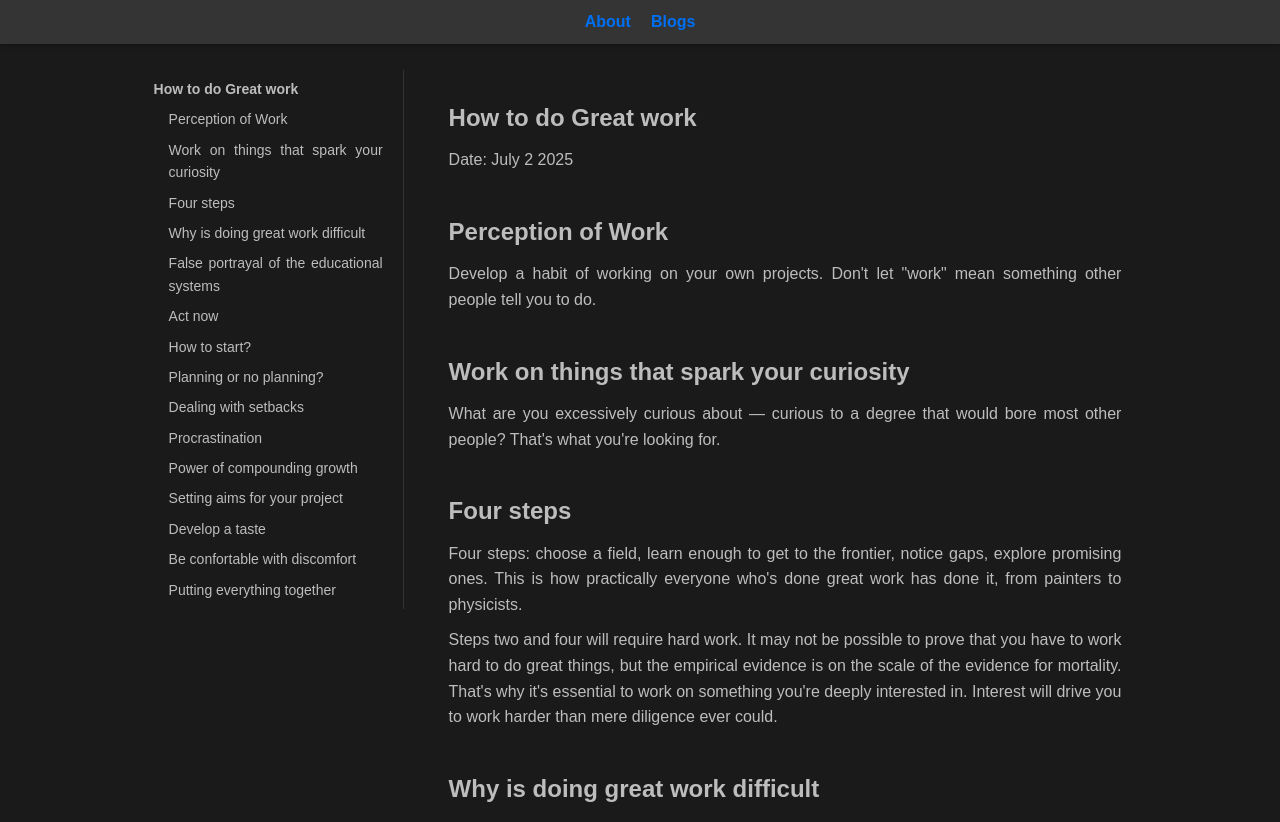
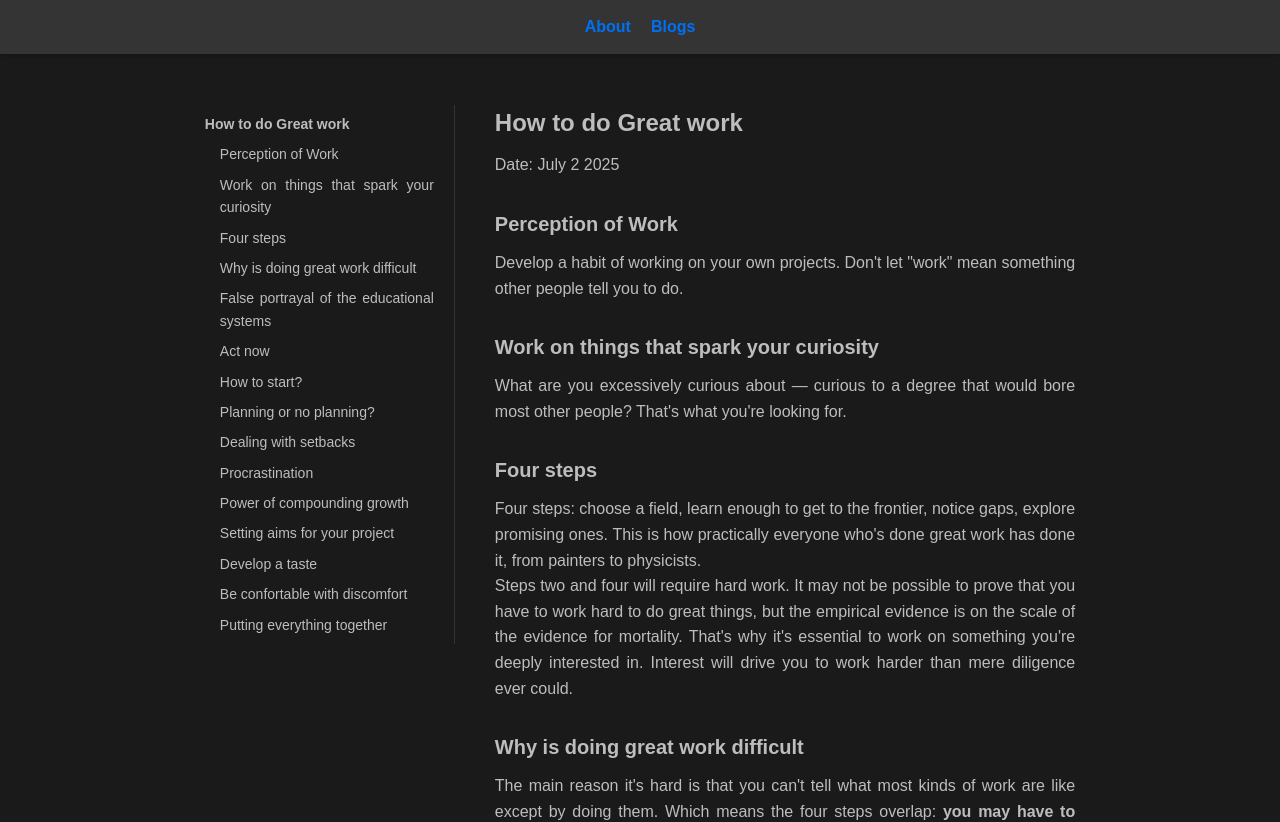
Before and after one commit to kieranlo/blog-app, a Next.js app: page /blogs/how_to_do_great_work in a window 1280 px wide. Shown: the top 822 px of the page. Built offline with nearby package versions, Linux system fonts and the light colour scheme.

Commit message:
update formatting

```diff
--- a/src/app/blogs/[slug]/page.tsx
+++ b/src/app/blogs/[slug]/page.tsx
@@ -34,12 +34,12 @@ export default async function BlogPost({ params }: { params: { slug: string } })
     <div className={styles.blogContainer}>
       <div className={styles.blogContent}>
         <ReactMarkdown components={{
-            h2: ({node, ...props}) => <h1 id={props.children?.toString().toLowerCase().replace(/[^\w]+/g, '-') || ''} {...props} />,
-            h3: ({node, ...props}) => <h2 id={props.children?.toString().toLowerCase().replace(/[^\w]+/g, '-') || ''} {...props} />,
+            h2: ({node, ...props}) => <h2 id={props.children?.toString().toLowerCase().replace(/[^\w]+/g, '-') || ''} {...props} />,
+            h3: ({node, ...props}) => <h3 id={props.children?.toString().toLowerCase().replace(/[^\w]+/g, '-') || ''} {...props} />,
             ol: ({node, ...props}) => <ol style={{
                 listStyleType: 'decimal',
                 paddingLeft: '2rem',
-                margin: '1rem 0'
+                margin: '0 0'
             }} {...props} />,
         }}>
           {markdownContent}
--- a/src/app/blogs/blog.module.css
+++ b/src/app/blogs/blog.module.css
@@ -2,8 +2,9 @@
   display: flex;
   flex-direction: row-reverse; /* Reverses order: nav on left, content on right */
   position: relative;
-  max-width: 1200px;
+  max-width: 1000px;
   margin: 0 auto;
+  margin-bottom: 20px;
 }
 
 .blogContent {
@@ -18,6 +19,12 @@
   scroll-margin-top: 60px; /* Adjust based on your header height */
 }
 
+.blogList {
+  list-style: none;
+  padding-left: 0; /* Remove default left padding */
+  margin: 0;
+}
+
 .blogCard {
   flex: 1;
   max-width: 75%;
@@ -27,9 +34,10 @@
 .navigationPane {
   width: 250px;
   position: sticky; /* Makes it stick during scroll */
-  top: 70px; /* Adjust based on your header height */
+  top: 105px; /* Adjust based on your header height */
   height: fit-content;
   padding-right: 20px; /* Changed from padding-left */
+  margin-top: 30px; /* Adjusted to match the header height */
   border-right: 1px solid #333; /* Changed from border-left */
   margin-right: 20px; /* Changed from margin-left */
   align-self: flex-start; /* Ensures it sticks to the top */
--- a/src/app/footer.tsx
+++ b/src/app/footer.tsx
@@ -1,7 +1,7 @@
 export default function Footer() {
   return (
     <footer>
-      <p>© 2025 Notes App by Kieran Lo. All rights reserved. Contact: lokieran@gmail.com</p>
+      <p>© 2025 Notes App by Kieran. All rights reserved.</p>
     </footer>
   );
 }
--- a/src/app/globals.css
+++ b/src/app/globals.css
@@ -23,11 +23,9 @@ body{
 }
 
 h1, h2, h3 {
-  margin: 0 auto;
-  padding: 5px;
-  max-width: 800px; /* Restricts text width for readability */
   font-weight: bold;
   margin-top: 30px;
+  margin-bottom: 10px;
 }
 
 h1 {
@@ -41,10 +39,10 @@ h2 {
 html, body {
   margin: 0; /* Removes default margin */
 }
-
+/*
 p {
   padding: 5px;
-}
+} */
 
 main{
   flex: 1; /* Allows main to grow and fill available space */
@@ -52,8 +50,9 @@ main{
   flex-direction: column;
   justify-content: flex-start; /* Align content to the top */
   text-align: justify;
-  padding: 20px 12%;
+  padding: 20px 16%;
   line-height: 1.6; /* Improves readability */
+  /* max-width: 1200px; */
 }
 
 /* Phones */
@@ -61,18 +60,6 @@ main{
   main {
     padding: 20px 8%;
   }
-}
-
-header {
-  text-align: center;
-  padding: 10px;
-  font-weight: bold;
-  color: #0070f3;
-  position: sticky; /* Keeps header at the top */
-  top: 0; /* This is required to make sticky positioning work */
-  background-color: #343434; /* Slightly lighter than main background */
-  box-shadow: 0 2px 4px rgba(0, 0, 0, 0.2); /* Subtle shadow for depth */
-  z-index: 20; /* Ensures header stays above other content */
 }
 
 nav {
@@ -86,9 +73,21 @@ nav a:hover {
   text-decoration: underline;
 }
 
+header {
+  text-align: center;
+  padding: 15px;
+  font-weight: bold;
+  color: #0070f3;
+  position: sticky; /* Keeps header at the top */
+  top: 0; /* This is required to make sticky positioning work */
+  background-color: #343434; /* Slightly lighter than main background */
+  box-shadow: 0 2px 4px rgba(0, 0, 0, 0.2); /* Subtle shadow for depth */
+  z-index: 20; /* Ensures header stays above other content */
+}
+
 footer {
   text-align: center;
-  padding: 10px;
+  padding: 15px;
   background-color: #343434; /* Slightly lighter than main background */
   box-shadow: 0 2px 4px rgba(0, 0, 0, 0.2); /* Subtle shadow for depth */
   border-top: 1px solid #252525; /* Subtle separator line */
--- a/src/app/page.tsx
+++ b/src/app/page.tsx
@@ -6,7 +6,8 @@ export default function Home() {
     <>
       <div>
         <h1>Welcome</h1>
-        <p style={{ padding: "20px" }}>Press Blogs to view my blogs.</p>
+        <p>Press Blogs to view my blogs.</p>
+        <p>Contact: lokieran@gmail.com</p>
       </div>
     </>
 
```
